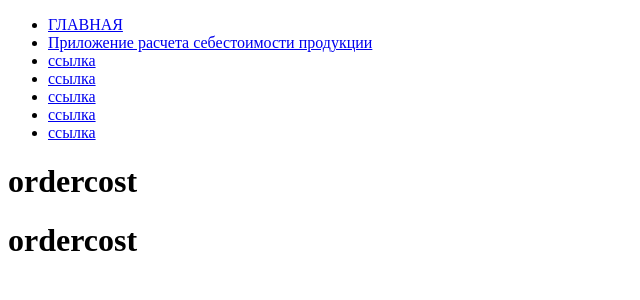
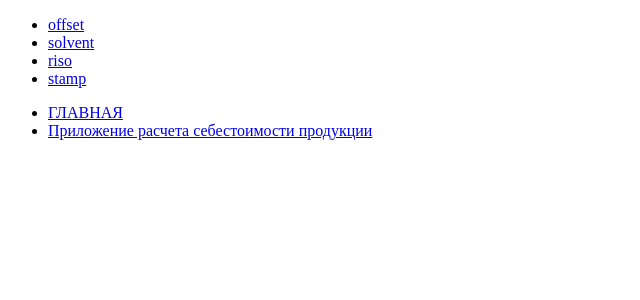
Before and after one commit to Klaus8k/talpo, a Django app: page /ordercost/ in a window 1280 px wide. Shown: the top 300 px of the page, without its empty margins (0-640 px from the left). Run offline with Django 3.2, Linux system fonts and the light colour scheme.

Commit message:
add forms to offset.html

```diff
--- a/mainpage/views.py
+++ b/mainpage/views.py
@@ -9,5 +9,4 @@ PAGES = settings.INSTALLED_APPS[6:] # non django apps. better do it with split('
 
 
 def index(request):
-
         return render(request, 'mainpage/index.html', {'apps': PAGES[::-1]})
--- a/ordercost/templates/ordercost/index.html
+++ b/ordercost/templates/ordercost/index.html
@@ -2,7 +2,11 @@
 
 {% block content %}
 
-<h1> {{ title }} </h1>
-<h1> {{ title }} </h1>
+<ul>
+
+{% for unit in unit_menu %}
+    <li><a href="{{ unit }}">{{ unit }}</a></li>
+{% endfor %}
+</ul>
 
 {% endblock %}
--- a/ordercost/urls.py
+++ b/ordercost/urls.py
@@ -5,4 +5,8 @@ from . import views
 app_name = 'ordercost'
 urlpatterns = [
     path('', views.index, name='index'),
-]
+    path('offset/', views.offset, name = 'offset'),
+    path('riso/', views.riso, name = 'riso'),
+    path('solvent/', views.solvent, name = 'solvent'),
+    path('stamp/', views.stamp, name = 'stamp'),
+    ]
--- a/ordercost/views.py
+++ b/ordercost/views.py
@@ -1,6 +1,29 @@
 from django.shortcuts import render
+from . import forms
 
 # Create your views here.
 
+ORDER_UNIT = ['offset','solvent','riso','stamp']
+
+# Меню выбора вида продукции
 def index(request):
-    return render(request, 'ordercost/index.html', context={'title':'ordercost'})
+    context = {'unit_menu': ORDER_UNIT}
+
+    return render(request, 'ordercost/index.html', context=context)
+
+def offset(request):
+    form = forms.OffsetForms()
+    context = {'unit': 'offset', 'form' : form}
+    return render(request, 'ordercost/offset.html', context=context)
+
+def solvent(request):
+    context = {'unit': 'solvent'}
+    return render(request, 'ordercost/solvent.html')
+
+def riso(request):
+    context = {'unit': 'riso'}
+    return render(request, 'ordercost/riso.html')
+
+def stamp(request):
+    context = {'unit': 'stamp'}
+    return render(request, 'ordercost/stamp.html')
--- a/templates/base.html
+++ b/templates/base.html
@@ -6,23 +6,21 @@
 </head>
 <body>
 
+
+
+{% block content %}
+{% endblock %}
+
+
+
 {% block main_menu %}
 
 <ul class="menu">
     <li><a href="{% url 'mainpage:index' %}">ГЛАВНАЯ</a></li>
     <li><a href="{% url 'ordercost:index' %}">Приложение расчета себестоимости продукции</a></li>
-    <li><a href="#">ссылка</a></li>
-    <li><a href="#">ссылка</a></li>
-    <li><a href="#">ссылка</a></li>
-    <li><a href="#">ссылка</a></li>
-    <li><a href="#">ссылка</a></li>
 </ul>
 
 {% endblock %}
 
-{% block content %}
-{% endblock %}
-
-
 </body>
 </html>
```
Also changed, not shown: ordercost/forms.py (added, +8 -0 lines), ordercost/templates/ordercost/offset.html (added, +14 -0 lines).
